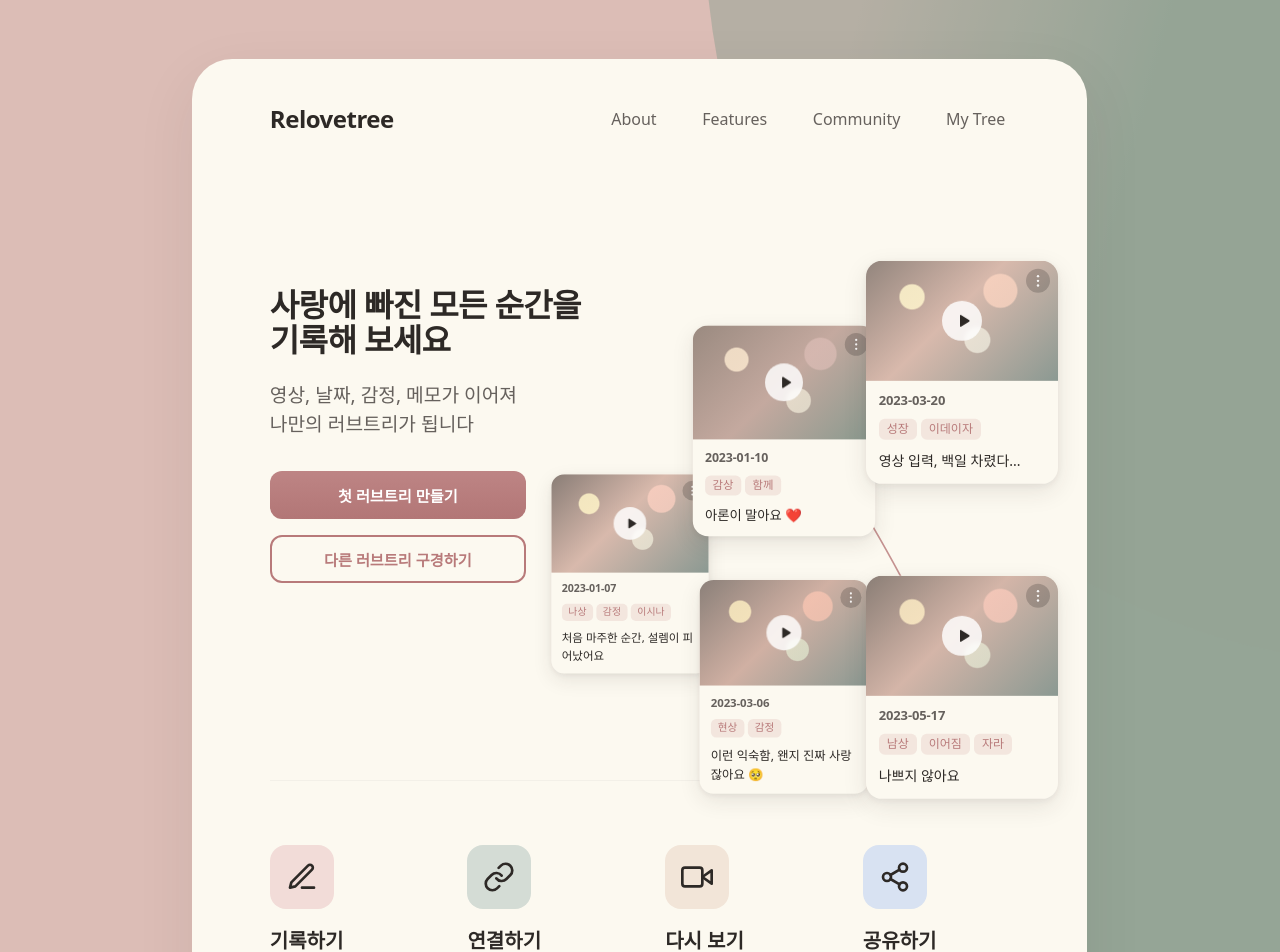
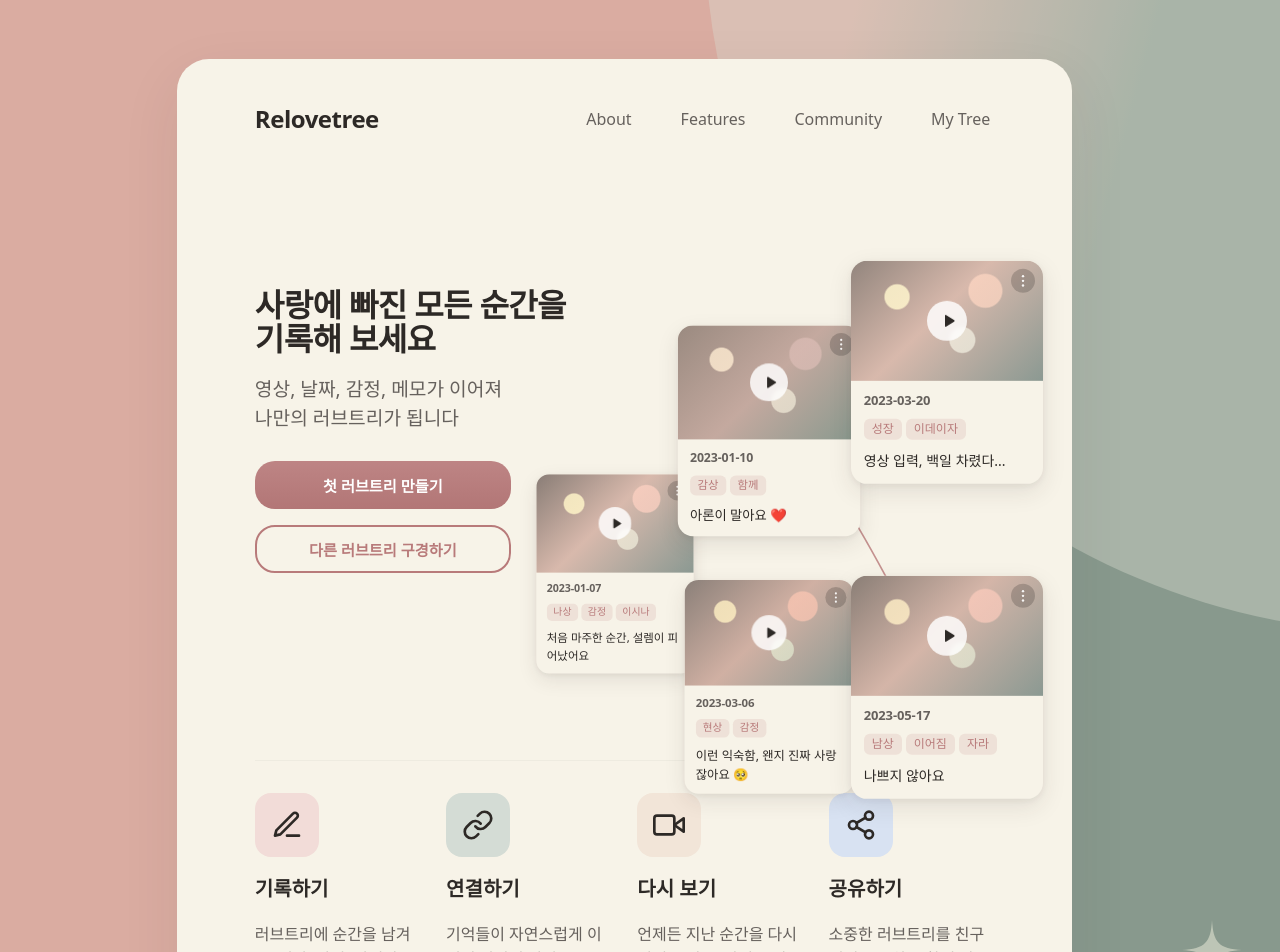
Before and after one commit to skerishKang/lovetree3.0, a React (Vite) app: page / in a window 1280 px wide. Shown: the top 952 px of the page. Built offline with nearby package versions, Linux system fonts and the light colour scheme.

Commit message:
style: refine LT3-HOME-001 visual parity (#29)
Closes #28

```diff
--- a/src/components/FeatureSummary.module.css
+++ b/src/components/FeatureSummary.module.css
@@ -1,13 +1,11 @@
 .summary {
   display: grid;
   grid-template-columns: repeat(4, 1fr);
-  /* 2차 보정: 원본 간격. 4컬럼, 패널 폭 1926px(2752) 기준 */
-  gap: clamp(1.5rem, 4vw, 4rem);
-  /* 원본: 아이콘 상단 y=1272(2752), 패널 내에서 충분한 상단 여백 */
-  padding: clamp(3rem, 8vh, 6rem) 0 1rem;
+  gap: clamp(1rem, 2vw, 2.5rem);
+  padding: clamp(2rem, 4vh, 3.5rem) 0 1rem;
   /* 원본: divider가 거의 보이지 않음. 매우 약하게 */
   border-top: 1px solid rgba(45, 41, 38, 0.04);
-  margin-top: clamp(2rem, 5vh, 4rem);
+  margin-top: clamp(1.25rem, 2.5vh, 2rem);
 }
 
 .item {
--- a/src/components/HeroSection.module.css
+++ b/src/components/HeroSection.module.css
@@ -8,18 +8,17 @@
   align-items: start;
   flex: 1;
   /* 원본: 제목 시작 y=509(2752). 헤더 끝 약 y=214.
-     509 - 214 = 295px 간격. 패널 내부 padding-top 별도.
-     14.7vh = 226px (2752에서). copy와 preview 모두 위로 이동 */
-  padding: clamp(3rem, 14.7vh, 15rem) 0 2rem;
+     509 - 214 = 295px 간격. 패널 내부 padding-top 별도. */
+  padding: clamp(2.5rem, 14.7vh, 15rem) 0 2rem;
 }
 
 /* ===== 왼쪽: 복사 + 버튼 ===== */
 .copy {
   display: flex;
   flex-direction: column;
-  /* 원본 세로 리듬: 제목(69px) → 34px 간격 → 설명(70px) → 49px → CTA
-     gap을 늘려 원본 세로 리듬 재현 */
-  gap: clamp(1.5rem, 3vh, 3.5rem);
+  /* 원본 세로 리듬: 제목(69px) → 설명(70px) → CTA.
+     gap 조정으로 reference y 좌표에 근접 */
+  gap: clamp(1.25rem, 2.5vh, 3rem);
   padding-right: 0.5rem;
 }
 
@@ -122,10 +121,10 @@
   position: relative;
   width: 100%;
   height: clamp(420px, 34vh, 560px);
-  /* 트리를 제목 위로 이동 (원본: 트리 시작 y=304, 제목 y=509 → 205px 위)
-     카드들이 약 190px 아래에 있으므로 위로 이동.
-     grid item에서는 margin-top보다 transform이 확실하게 적용됨 */
-  transform: translateY(clamp(-15rem, -12.37vh, -10rem));
+  /* 트리 미리보기를 제목 위로 이동 (음수 transform).
+     정밀 보정: 원본 트리 상단 y=304px, 제목 시작 y=509px → 205px 위.
+     2752px 기준: 205px/1536vh = 13.35vh */
+  transform: translateY(clamp(-16rem, -13.35vh, -11rem));
 }
 
 /* ===== 반응형 ===== */
--- a/src/components/HomePage.module.css
+++ b/src/components/HomePage.module.css
@@ -3,6 +3,27 @@
   min-height: 100vh;
   position: relative;
   overflow: hidden;
+
+  /* Home-specific design tokens — scoped to .container to prevent global leakage.
+     Replaces global :root overrides previously in src/index.css.
+     Values from reference measurement (home-landing.png 2752×1536). */
+  --page-pink: #daaca1;
+  --page-sage: #88998d;
+  --page-curve-green: #dadcd0;
+  --page-star: rgba(252, 250, 230, 0.65);
+  --surface-main: #f7f3e8;
+  --surface-panel-radius: 32px;
+
+  --fs-headline: clamp(2rem, 2.5vw, 4rem);
+  --lh-headline: 1.05;
+  --fs-description: clamp(1.125rem, 1.5vw, 1.8rem);
+  --fs-button: clamp(0.95rem, 1vw, 1.2rem);
+  --fs-feature-title: clamp(1.25rem, 1.5vw, 1.8rem);
+  --fs-menu: clamp(1rem, 1.1vw, 1.35rem);
+
+  --btn-radius: 20px;
+  --btn-height: clamp(3rem, 3.5vw, 4.25rem);
+
   background: linear-gradient(
     105deg,
     var(--page-pink) 0%,
@@ -21,7 +42,8 @@
   height: 70%;
   background: var(--page-curve-green);
   border-radius: 0 0 0 100%;
-  opacity: 0.55;
+  /* VISUAL refinement: opacity 0.55 → 0.4 (reference curve는 미색 semi-transparent) */
+  opacity: 0.4;
   pointer-events: none;
   z-index: 0;
 }
@@ -48,11 +70,9 @@
  *   패널 폭 = 1926px (69.99vw)
  *   패널 하단 = viewport 아래로 이어짐 (하단 둥근 모서리 미노출)
  *
- * 2차 보정: vw 기반으로 정확한 px 보장.
- *   - margin-top = 4.58vw (2752px에서 정확히 126px)
- *   - margin-x = 14.97vw (2752px에서 정확히 412px)
- *   - width = 69.99vw (2752px에서 정확히 1926px)
- *   - border-radius 하단 = 0 (상단만 둥글게)
+ * Refinement (Pass 2):
+ *   - margin-x: 14.97vw → 13.8vw (reference 좌측 x=380px에 정확히 일치)
+ *   - border-radius: 40px → 32px (.container --surface-panel-radius override)
  */
 .panel {
   position: relative;
@@ -60,8 +80,8 @@
   /* 원본: 패널 폭 1926px = 69.99vw (2752 기준) */
   width: 69.99vw;
   max-width: var(--content-max-width);
-  /* 원본: 상단 126px(4.58vw), 좌우 412px(14.97vw) */
-  margin: 4.58vw 14.97vw 0 14.97vw;
+  /* 원본: 상단 126px(4.58vw), 좌우 380px(13.8vw) — reference 측정값 */
+  margin: 4.58vw 13.8vw 0 13.8vw;
   background: var(--surface-main);
   /* 상단만 둥글게, 하단은 viewport 끝까지 이어짐 */
   border-radius: var(--surface-panel-radius) var(--surface-panel-radius) 0 0;
@@ -84,18 +104,7 @@
 }
 
 /* ===== 반응형 ===== */
-@media (max-width: 1440px) {
-  :root {
-    --panel-x: clamp(1.5rem, 6vw, 5rem);
-    --panel-y: clamp(1.5rem, 2.5vw, 2.5rem);
-  }
-}
-
 @media (max-width: 1200px) {
-  :root {
-    --panel-x: 1.5rem;
-    --panel-y: 1.5rem;
-  }
   .panel {
     padding: clamp(1.25rem, 2.5vw, 2rem) clamp(1.5rem, 3vw, 2.5rem);
   }
--- a/src/components/SiteHeader.module.css
+++ b/src/components/SiteHeader.module.css
@@ -18,11 +18,8 @@
 .nav {
   display: flex;
   align-items: center;
-  /* 2차 보정: 원본 메뉴 간격 (2752 기준)
-     원본 gap 약 81px = 2.94vw.
-     About→Features: 140px, Features→Community: 178px, Community→My Tree: 211px
-     (항목 너비 포함한 시작점 간격, gap 자체는 약 81px) */
-  gap: clamp(1.5rem, 2.94vw, 3rem);
+  /* 2차 보정: 원본 메뉴 간격 (2752 기준) */
+  gap: clamp(1.5rem, 3.2vw, 3rem);
 }
 
 .navItem {
```
Also changed, not shown: 7 other files (tests, documents, lock files or other folders).
